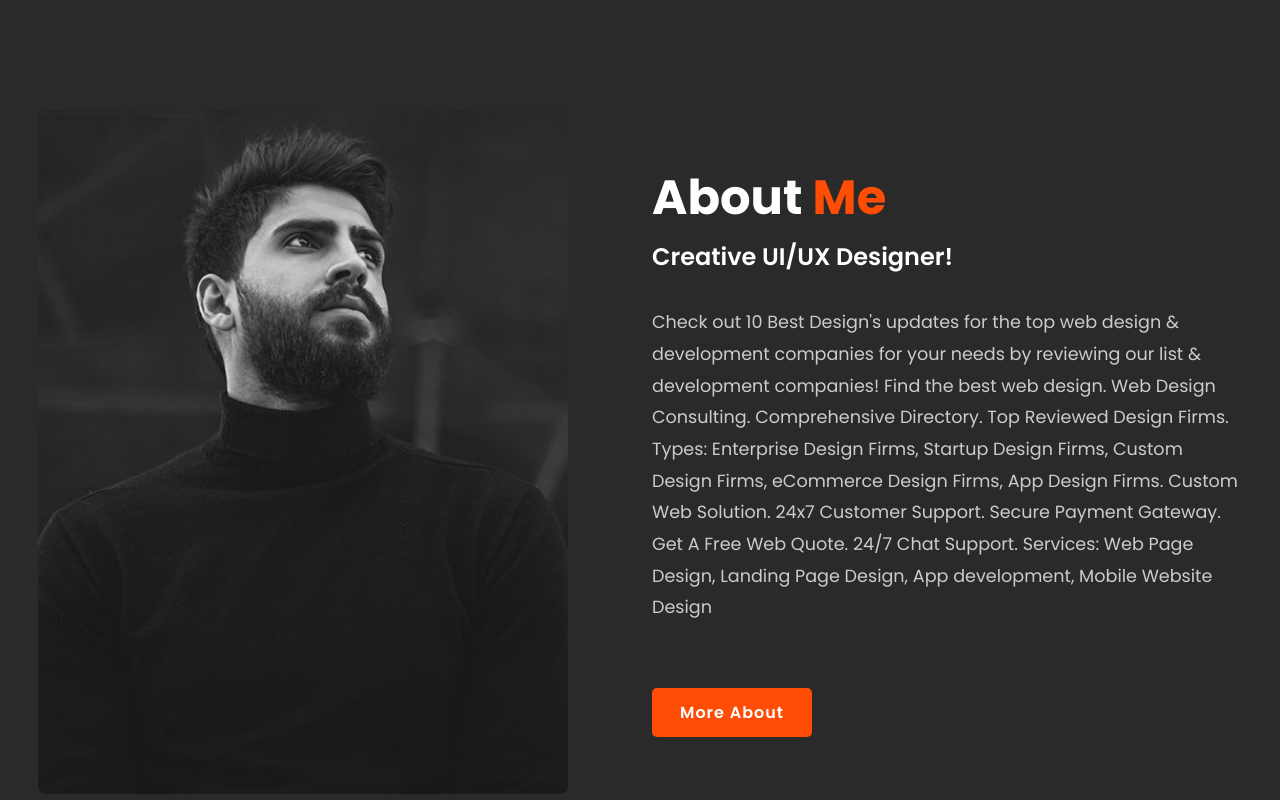
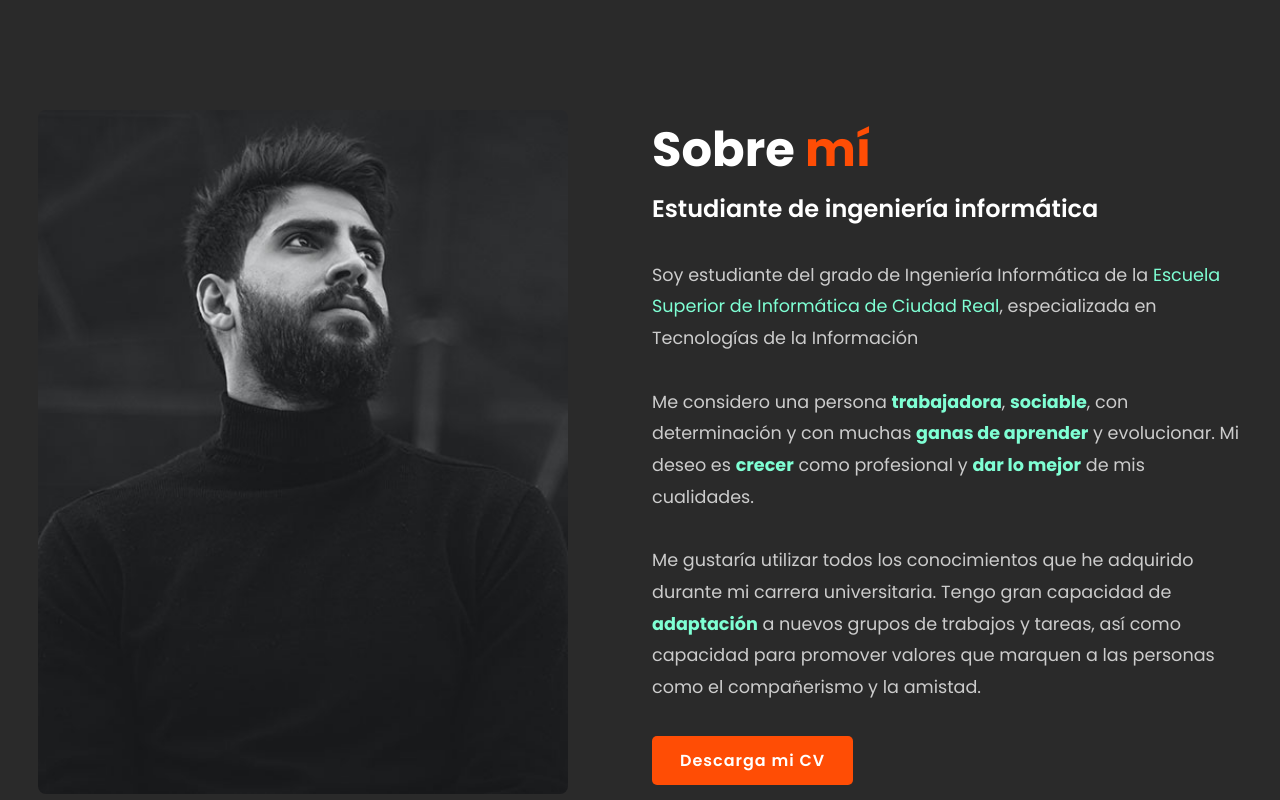
Before and after one commit to esthercamacho/esthercamacho.github.io, a plain HTML site: page index.html in a window 1280 px wide. Shown: the part 800-1600 px from the top of the page. Drawn offline with nearby package versions, Linux system fonts and the light colour scheme.

Commit message:
Sobre mí

```diff
--- a/css/style.css
+++ b/css/style.css
@@ -78,7 +78,7 @@ section{
 	position: relative;
 	height: 100vh;
 	width: 100%;
-	background-image: url(../img/background.jpg);
+	background-image: url(../img/fondo-estrellas.jpg);
 	background-size: cover;
 	background-position: center;
 	display: flex;
@@ -134,6 +134,7 @@ header.sticky{
 	padding: 12px 15%;
 }
 
+/********* SOBRE MI *********/
 .about{
 	display: grid;
 	grid-template-columns: repeat(2, 1fr);
@@ -161,7 +162,16 @@ header.sticky{
 	color: var(--second-color);
 	font-size: var(--p-font);
 	line-height: 1.8;
-	margin-bottom: 4rem;
+	margin-bottom: 2rem;
+}
+.about-text a{
+    color: aquamarine;
+}
+.about-text b{
+    color: aquamarine;
+}
+.about-text .btn {
+    color: var(--text-color);
 }
 
 .services{
--- a/index.html
+++ b/index.html
@@ -19,7 +19,7 @@
 
 	<!---- DISEÑO DEL HEADER --->
 	<header>
-        <a href="#" class="logo"><span>E</span>sther <span>C</span>amacho</a>
+        <a href="#" class="logo"><span>EC</span></a>
 
 		<ul class="navlist">
 			<li><a href="#home" class="active">Inicio</a></li>
@@ -75,10 +75,22 @@
 		</div>
 
 		<div class="about-text">
-			<h2>About <span>Me</span></h2>
-			<h4>Creative UI/UX Designer!</h4>
-			<p>Check out 10 Best Design's updates for the top web design & development companies for your needs by reviewing our list & development companies! Find the best web design. Web Design Consulting. Comprehensive Directory. Top Reviewed Design Firms. Types: Enterprise Design Firms, Startup Design Firms, Custom Design Firms, eCommerce Design Firms, App Design Firms. Custom Web Solution. 24x7 Customer Support. Secure Payment Gateway. Get A Free Web Quote. 24/7 Chat Support. Services: Web Page Design, Landing Page Design, App development, Mobile Website Design</p>
-			<a href="#" class="btn">More About</a>
+			<h2>Sobre <span>mí</span></h2>
+			<h4>Estudiante de ingeniería informática</h4>
+            <p>
+                Soy estudiante del grado de Ingeniería Informática de la <a href="https://esi.uclm.es/"> Escuela Superior
+                de Informática de Ciudad Real</a>, especializada en Tecnologías de la Información
+            </p>
+            <p>
+                Me considero una persona <b>trabajadora</b>, <b>sociable</b>, con determinación y con muchas <b>ganas de
+                aprender</b> y evolucionar. Mi deseo es <b>crecer</b> como profesional y <b>dar lo mejor</b> de mis cualidades.
+            </p>
+            <p>
+                Me gustaría utilizar todos los conocimientos que he adquirido durante mi carrera universitaria. Tengo gran
+                capacidad de <b>adaptación</b> a nuevos grupos de trabajos y tareas, así como capacidad para promover valores
+                que marquen a las personas como el compañerismo y la amistad.
+            </p>
+			<a href="#" class="btn">Descarga mi CV</a>
 		</div>
 	</section>
 
```
Also changed, not shown: 2 other files.
